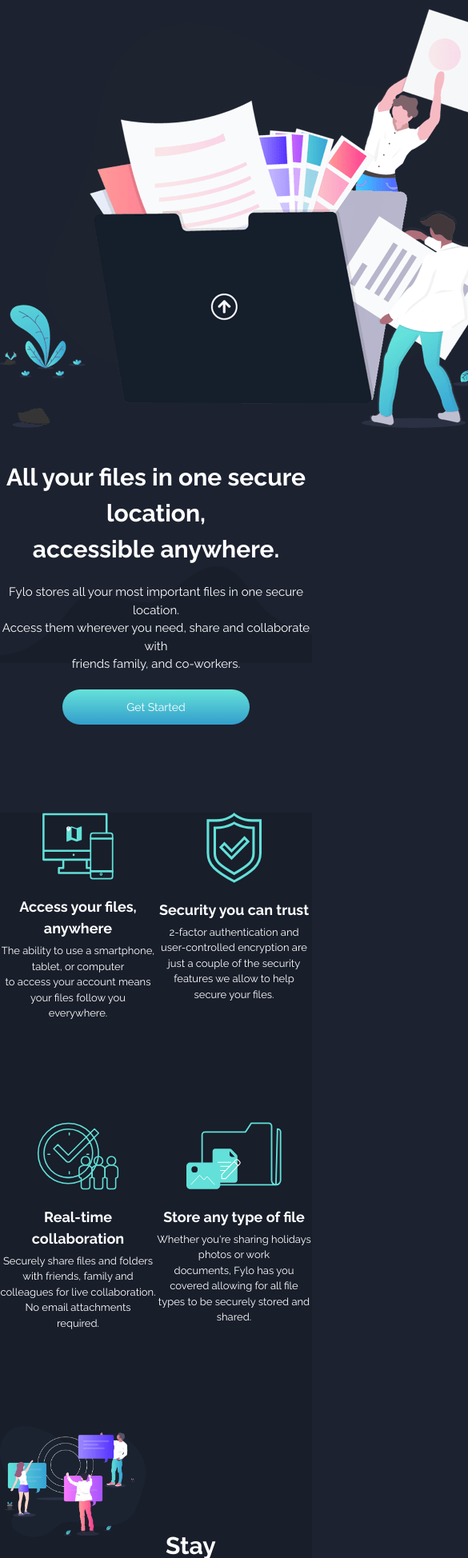
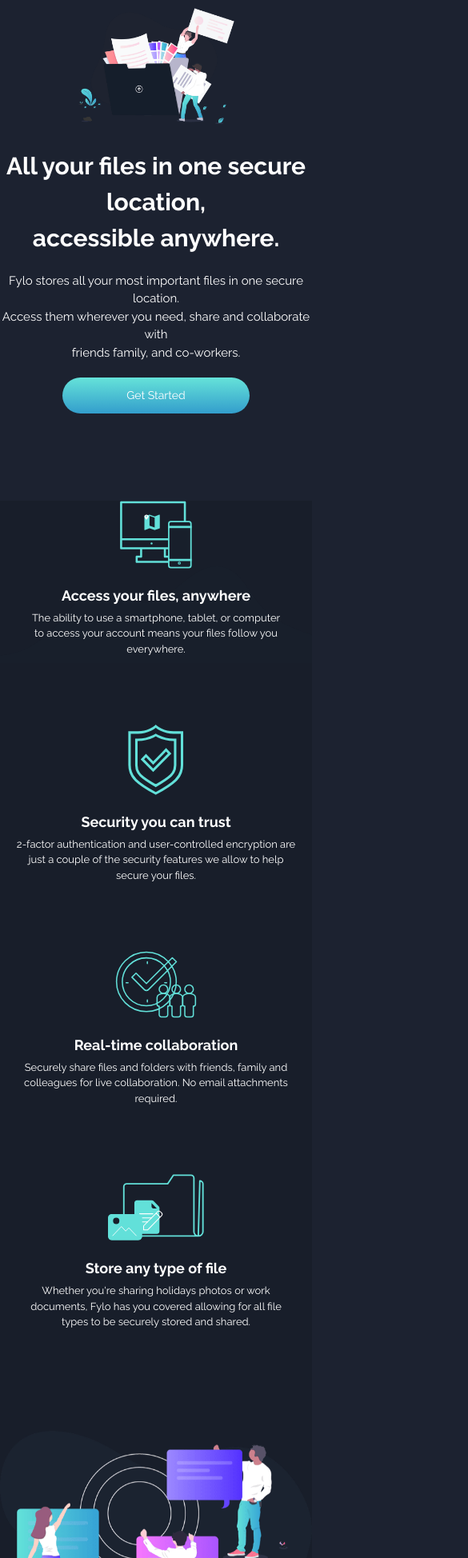
Before and after one commit to kenertj/fylo-dark-theme-landing, a React (Create React App) app: page / in a window 390 px wide. Shown: the part 52-2000 px from the top of the page at 80% size, 585 px wide, since content can reach past the window. Built offline with nearby package versions, Linux system fonts and the light colour scheme.

Commit message:
Mobile view developing

```diff
--- a/src/components/FeaturesSection.js
+++ b/src/components/FeaturesSection.js
@@ -18,7 +18,7 @@
 
 
             }}>
-                <Grid xs={6} sx={{
+                <Grid xs={12} sm={6} sx={{
 
                 }}>
                     <Box
@@ -36,7 +36,9 @@
                     <Typography fontSize="18px" fontWeight="1000" color="white" mt="20px" textAlign="center">Access your files, anywhere</Typography>
                     <Typography fontSize="13px" fontWeight="200" color="white" mt="5px" textAlign="center">The ability to use a smartphone, tablet, or computer <br /> to access your account means your files follow you <br /> everywhere.</Typography>
                 </Grid>
-                <Grid xs={6}>
+                <Grid xs={12} sm={6} sx={{
+                    mt: { xs: '10vh' }
+                }}>
                     <Box
                         display="flex"
                         justifyContent="center"
@@ -52,8 +54,8 @@
                     <Typography fontSize="18px" fontWeight="1000" color="white" mt="20px" textAlign="center">Security you can trust</Typography>
                     <Typography fontSize="13px" fontWeight="200" color="white" mt="5px" textAlign="center">2-factor authentication and user-controlled encryption are <br /> just a couple of the security features we allow to help <br /> secure your files.</Typography>
                 </Grid>
-                <Grid xs={6} sx={{
-                    mt: '15vh'
+                <Grid xs={12} sm={6} sx={{
+                    mt: { xs: '10vh', sm: '15vh' }
                 }}>
                     <Box
                         display="flex"
@@ -70,9 +72,9 @@
                     <Typography fontSize="18px" fontWeight="1000" color="white" mt="20px" textAlign="center">Real-time collaboration</Typography>
                     <Typography fontSize="13px" fontWeight="200" color="white" mt="5px" textAlign="center">Securely share files and folders with friends, family and <br /> colleagues for live collaboration. No email attachments <br /> required.</Typography>
                 </Grid>
-                <Grid xs={6}
+                <Grid xs={12} sm={6}
                     sx={{
-                        mt: '15vh'
+                        mt: { xs: '10vh', sm: '15vh' }
                     }}>
                     <Box
                         display="flex"
@@ -91,7 +93,7 @@
                 </Grid>
 
             </Grid>
-        </Box>
+        </Box >
     )
 }
 
--- a/src/components/Getstarted.js
+++ b/src/components/Getstarted.js
@@ -14,17 +14,17 @@
         }}>
             <Grid sx={{
                 position: 'absolute',
-                top: '330vh'
+                top: { xs: '400vh', sm: '330vh' }
             }}>
                 <Grid xs={12}>
-                    <Card sx={{ maxWidth: '100vh', backgroundColor: '#1c2230' }}>
+                    <Card sx={{ maxWidth: { xs: '43vh', sm: '100vh' }, backgroundColor: '#1c2230' }}>
                         <CardContent>
                             <Typography fontSize="30px" fontWeight="700" color="white" mt="2vh" textAlign="center">Get early access today</Typography>
                             <Typography fontSize="13px" fontWeight="200" color="white" mt="2vh" mb="4vh" textAlign="center">It only takes a minute to sign up and our free starter tier is extremely generous. If you have any <br /> questions, our support team would be happy to help you.</Typography>
                             <TextField id="filled-basic" type="email" label="Email" variant="filled" sx={{
                                 backgroundColor: 'white',
                                 borderRadius: '23px',
-                                minWidth: '55vh',
+                                minWidth: { xs: '40vh', sm: '55vh' },
                                 maxHeight: '6vh',
                                 mb: '2vh'
                             }} />
@@ -32,7 +32,7 @@
                                 position: "relative",
                                 color: 'white',
                                 borderRadius: '23px',
-                                padding: '10px 30px',
+                                padding: { xs: '10px 70px', sm: '10px 30px' },
                                 ml: '4vh',
                                 mr: '5vh',
                                 textTransform: 'none',
--- a/src/components/HeroSection.js
+++ b/src/components/HeroSection.js
@@ -36,8 +36,12 @@
                     minHeight="10vh"
                     component="img"
                     margin="auto"
+                    width="50%"
                     alt="Logo"
                     src={IntroIllustration}
+                    sx={{
+                        sm: { width: '100%' }
+                    }}
 
                 />
 
--- a/src/components/HowItWorksSection.js
+++ b/src/components/HowItWorksSection.js
@@ -8,7 +8,7 @@
     return (
 
         <Grid container spacing={3}>
-            <Grid xs={6}>
+            <Grid xs={12} sm={6}>
                 <Box
                     display="flex"
                     justifyContent="center"
@@ -19,14 +19,20 @@
                     margin="auto"
                     alt="Logo"
                     width="100%"
-                    mb="25vh"
+
                     src={StayIllustration}
+                    sx={{
+                        mb: { xs: '5vh', sm: '25vh' }
+                    }}
 
 
                 />
             </Grid>
-            <Grid xs={6}>
-                <Typography fontSize="30px" fontWeight="700" color="white" mt="15vh" textAlign="left">Stay productive,<br /> wherever you are</Typography>
+            <Grid xs={12} sm={6}>
+                <Box sx={{
+                    padding: { xs: '0 5px', sm: '0' }
+                }}>
+                    <Typography fontSize="30px" fontWeight="700" color="white" textAlign="left" sx={{ mt: { xs: '3vh', sm: '15vh' } }}>Stay productive,<br /> wherever you are</Typography>
                     <Typography fontSize="13px" fontWeight="200" color="white" mt="2vh" textAlign="left">Never let location be an issue when accessing your files. Fylo has you <br /> covered for all of your file storage needs.</Typography>
                     <Typography fontSize="13px" fontWeight="200" color="white" mt="2vh" textAlign="left">Securely share files and folders with friends, family and colleagues for live <br /> collaboration. No email attachments required.</Typography>
                     <Box sx={{
@@ -46,6 +52,7 @@
                         }}>See how Fylo works
 
                         </Link>
+
                         <Box
 
 
@@ -63,6 +70,7 @@
 
                         />
                     </Box>
+                </Box>
 
             </Grid>
 
--- a/src/components/Navbar.js
+++ b/src/components/Navbar.js
@@ -15,7 +15,7 @@
                 <Box
                     component="img"
                     sx={{
-                        height: 44,
+                        height: { xs: '24px', sm: '44px' }
                     }}
                     alt="Logo"
                     src={Logo}
--- a/src/components/Testimonials.js
+++ b/src/components/Testimonials.js
@@ -14,7 +14,7 @@
         }}>
             <Grid container spacing={2}>
 
-                <Grid xs={4}>
+                <Grid xs={12} sm={4}>
                     <Box
                         maxHeight="4vh"
                         component="img"
@@ -28,7 +28,7 @@
 
 
                     />
-                    <Card sx={{ maxWidth: '43vh', backgroundColor: '#21293c', mb: '25vh', position: 'relative' }}>
+                    <Card sx={{ maxWidth: '43vh', backgroundColor: '#21293c', mb: { xs: '2vh', sm: '25vh' }, position: 'relative' }}>
                         <CardContent>
                             <Typography fontSize="13px" fontWeight="200" color="white" mt="5px" textAlign="left">Fylo has improved our team productivity by <br /> an order of magnitude. Since making the <br /> switch our team has become a well-oiled <br /> collaboration machine.</Typography>
                             <Box sx={{
@@ -53,7 +53,7 @@
                 </Grid>
 
 
-                <Grid xs={4}>
+                <Grid xs={12} sm={4}>
                     <Card sx={{ maxWidth: '43vh', backgroundColor: '#21293c' }}>
                         <CardContent>
                             <Typography fontSize="13px" fontWeight="200" color="white" mt="5px" textAlign="left">Fylo has improved our team productivity by <br /> an order of magnitude. Since making the <br /> switch our team has become a well-oiled <br /> collaboration machine.</Typography>
@@ -78,7 +78,7 @@
                     </Card>
 
                 </Grid>
-                <Grid xs={4}>
+                <Grid xs={12} sm={4}>
                     <Card sx={{ maxWidth: '43vh', backgroundColor: '#21293c' }}>
                         <CardContent>
                             <Typography fontSize="13px" fontWeight="200" color="white" mt="5px" textAlign="left">Fylo has improved our team productivity by <br /> an order of magnitude. Since making the <br /> switch our team has become a well-oiled <br /> collaboration machine.</Typography>
```
Lines whose indentation alone changed are shown as unchanged.
